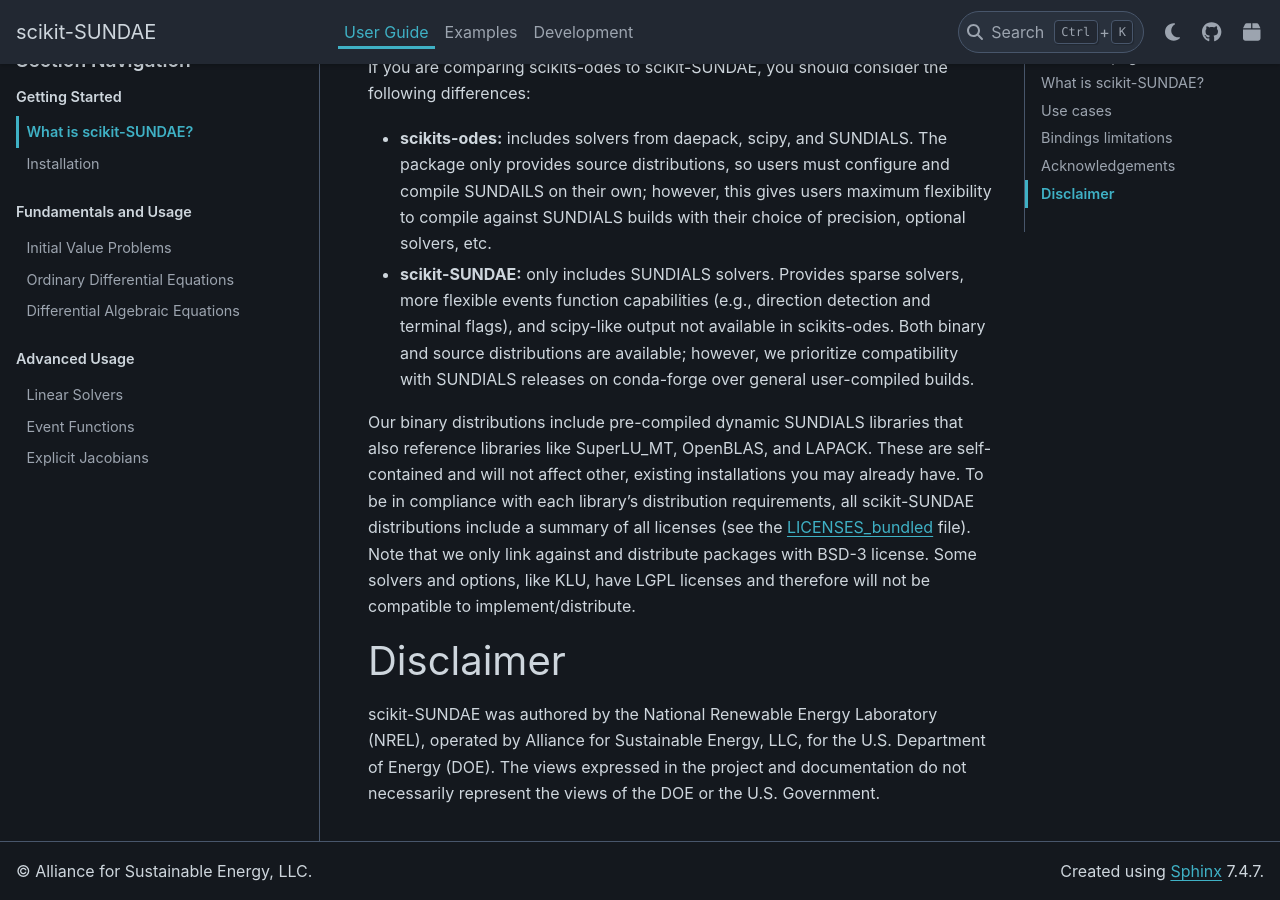
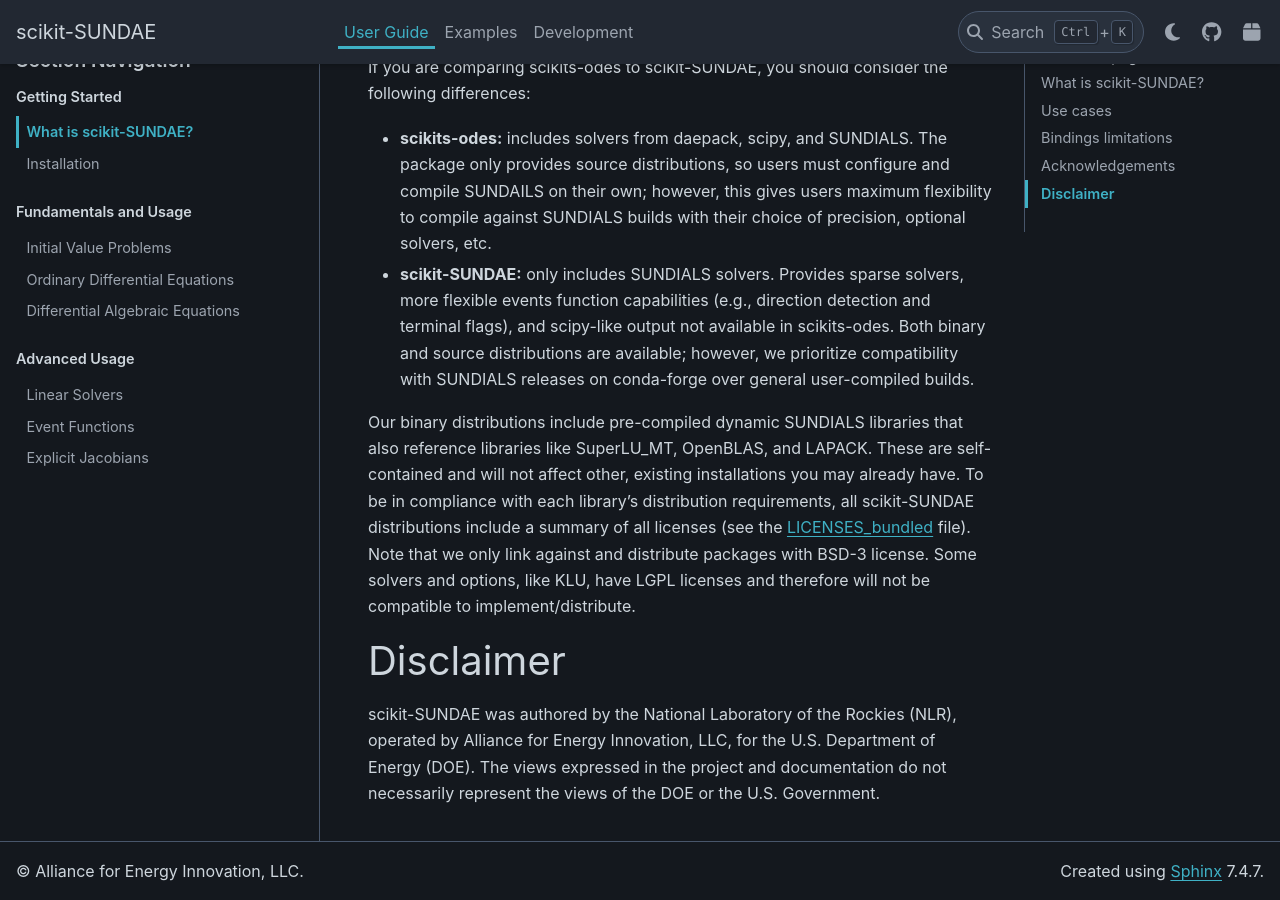
Before and after one commit to NREL/scikit-sundae, a Sphinx documentation site: the page built from docs/source/user_guide/what_is_sksundae.rst, in a window 1280 px wide and 900 px high, scrolled down 2530 px. Built offline with Sphinx 7.4.7 and the PyData theme 0.15.4, drawn with Linux system fonts in a browser that asks for light colours; pages that are not in the unit, such as notebooks, are missing from menus; comment, search, counter and statistics services are not loaded.

Commit message:
Rebrand for new NLR and Alliance names

```diff
--- a/docs/source/conf.py
+++ b/docs/source/conf.py
@@ -9,7 +9,7 @@
 import sksundae as sun
 
 project = 'scikit-sundae'
-copyright = 'Alliance for Sustainable Energy, LLC'
+copyright = 'Alliance for Energy Innovation, LLC'
 author = 'Corey R. Randall'
 version = sun.__version__
 release = sun.__version__
--- a/docs/source/development/project_overview.rst
+++ b/docs/source/development/project_overview.rst
@@ -45,7 +45,7 @@
 
 Project Origins
 ---------------
-scikit-SUNDAE was written by researchers at the **National Renewable Energy Laboratory (NREL)** primarily to solve physics-based battery models. Modeling in Python typically allows for rapid development and makes codebases more shareable. However, there was an identified gap in Python's numerical computing ecosystem: the lack of accessible DAE solvers. While ODE solvers are widely available in many packages, DAE solvers are not as prevalent.
+scikit-SUNDAE was written by researchers at the **National Laboratory of the Rockies (NLR)** primarily to solve physics-based battery models. Modeling in Python typically allows for rapid development and makes codebases more shareable. However, there was an identified gap in Python's numerical computing ecosystem: the lack of accessible DAE solvers. While ODE solvers are widely available in many packages, DAE solvers are not as prevalent.
 
 scikit-SUNDAE started out as a replacement for `scikits-odes <https://scikits-odes.readthedocs.io>`_, which also provides SUNDIALS bindings, but requires building from source. The goal was to offer a simpler installation process, with binary distributions that are consistent across major platforms (PyPI and conda).
 
--- a/docs/source/user_guide/what_is_sksundae.rst
+++ b/docs/source/user_guide/what_is_sksundae.rst
@@ -48,4 +48,4 @@
 
 Disclaimer
 ==========
-scikit-SUNDAE was authored by the National Renewable Energy Laboratory (NREL), operated by Alliance for Sustainable Energy, LLC, for the U.S. Department of Energy (DOE). The views expressed in the project and documentation do not necessarily represent the views of the DOE or the U.S. Government.
+scikit-SUNDAE was authored by the National Laboratory of the Rockies (NLR), operated by Alliance for Energy Innovation, LLC, for the U.S. Department of Energy (DOE). The views expressed in the project and documentation do not necessarily represent the views of the DOE or the U.S. Government.
--- a/src/sksundae/__init__.py
+++ b/src/sksundae/__init__.py
@@ -20,8 +20,8 @@
 
 Acknowledgements
 ----------------
-scikit-SUNDAE was written by researchers at the **National Renewable Energy
-Laboratory (NREL)**, primarily to solve physics-based battery models. Modeling
+scikit-SUNDAE was written by researchers at the **National Laboratory of the
+Rockies (NLR)**, primarily to solve physics-based battery models. Modeling
 in Python typically allows for rapid development and makes code more shareable.
 However, there was an identified gap in Python's numerical computing ecosystem:
 the lack of accessible DAE solvers. While ODE solvers are widely available in
```
Also changed, not shown: README.md (+2 -2 lines), 1 other file.
